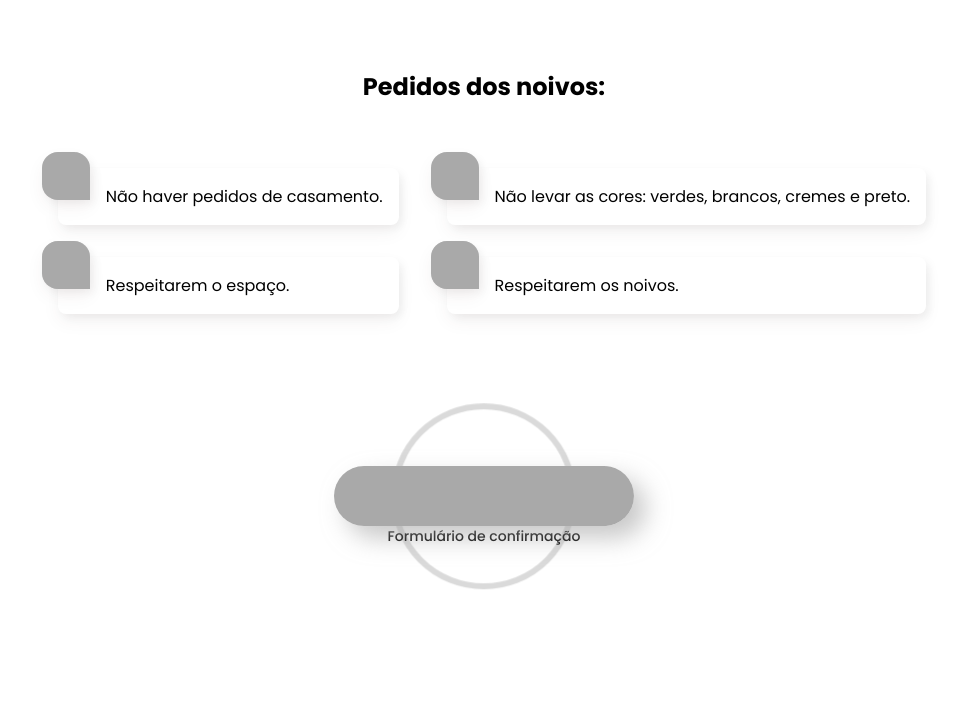
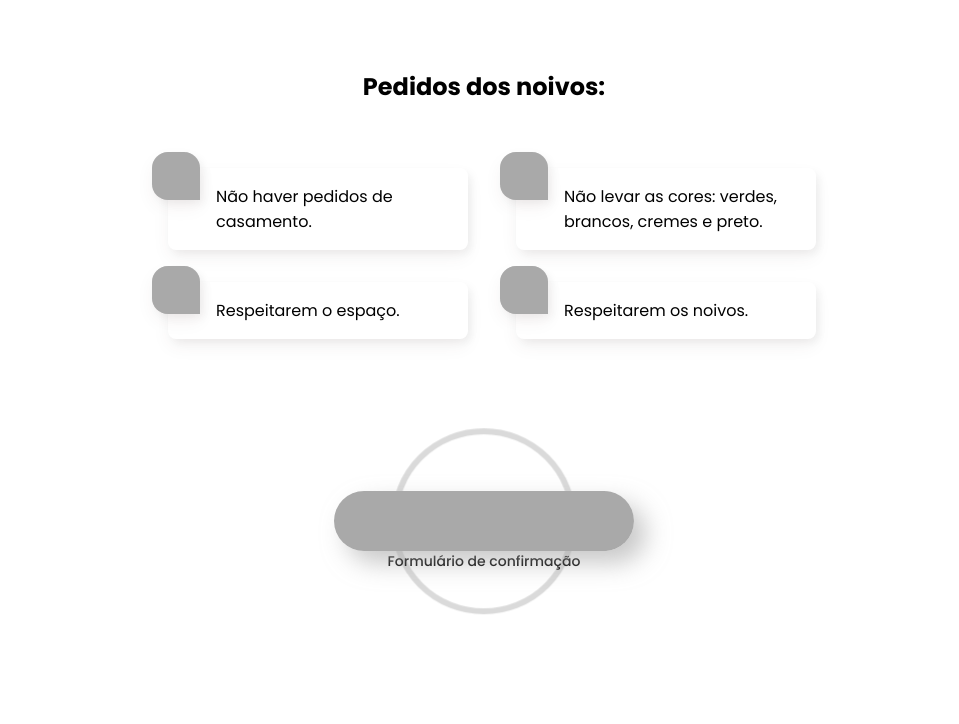
Before and after one commit to Skertic/wedding_invite, a plain HTML site: page cf4525db329a83090739e6b77e387a139d5c66ed/index.html in a window 1280 px wide. Shown: the part 3120-3844 px from the top of the page, without its empty margins (156-1115 px from the left). Drawn offline with Linux system fonts and the light colour scheme; a script that the page names is missing; a web font is replaced by a local one.

Commit message:
index style change

```diff
--- a/assets/invite_website.css
+++ b/assets/invite_website.css
@@ -226,6 +226,13 @@ body {
     padding-left: 24px;
     font-size: 12px;
   }
+  .rule-holder {
+    display: flex;
+    flex-direction: column;
+  }
+  .rule-holder ol li{
+    max-width: 300px;
+  }
 /* Desktop adjustments */
 @media (min-width: 1024px) {
 
@@ -344,6 +351,10 @@ cursor:pointer;
     }
     .location-holder {
       align-items: start;
+    }
+    .rule-holder {
+      flex-direction: row;
+      gap:32px;
     }
 }
 
--- a/cf4525db329a83090739e6b77e387a139d5c66ed/index.html
+++ b/cf4525db329a83090739e6b77e387a139d5c66ed/index.html
@@ -171,7 +171,7 @@
         <section #rules id="rules">
             <div class="rule-container">
                 <h1>Pedidos dos noivos:</h1>
-                <div style="display: flex;flex-direction: row;gap:32px">
+                <div class="rule-holder">
                     <ol class="gradient-list">
                         <li>Não haver pedidos de casamento.</li>
                         <li>Respeitarem o espaço.</li>
```
